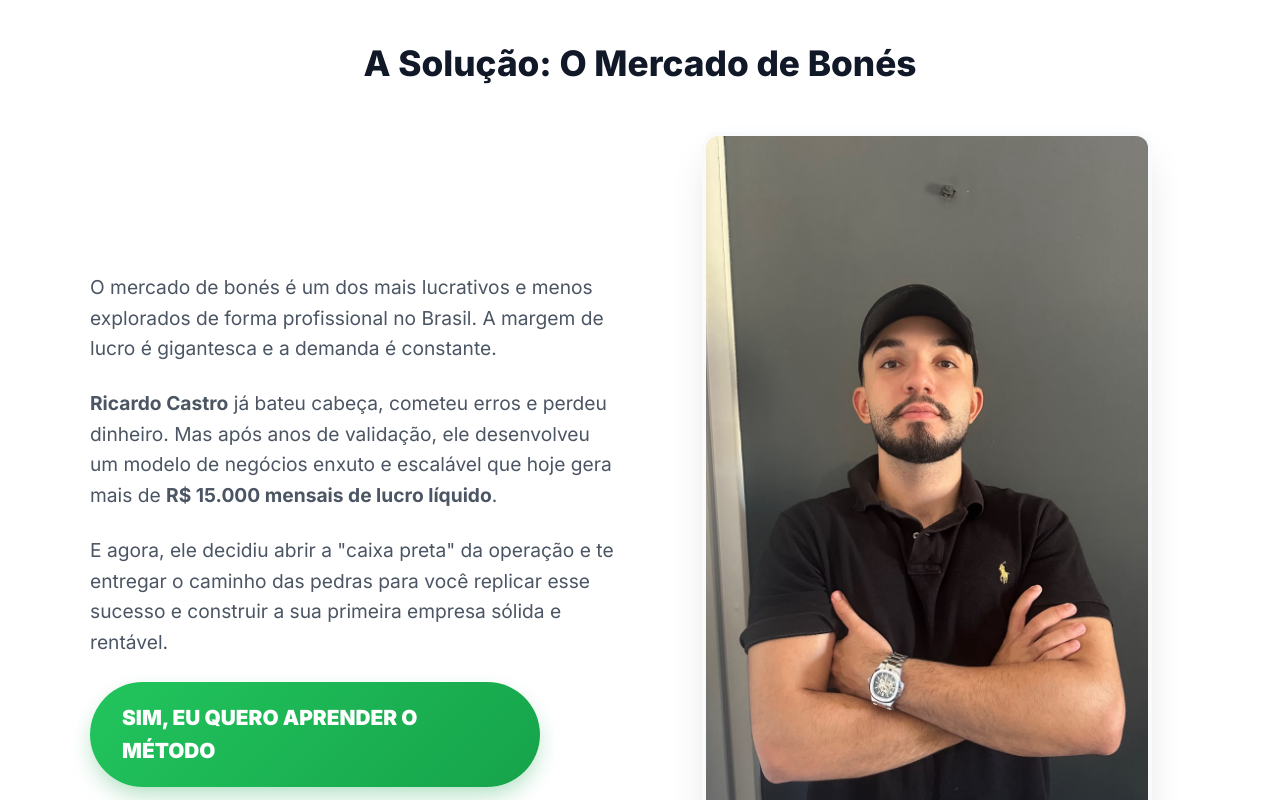
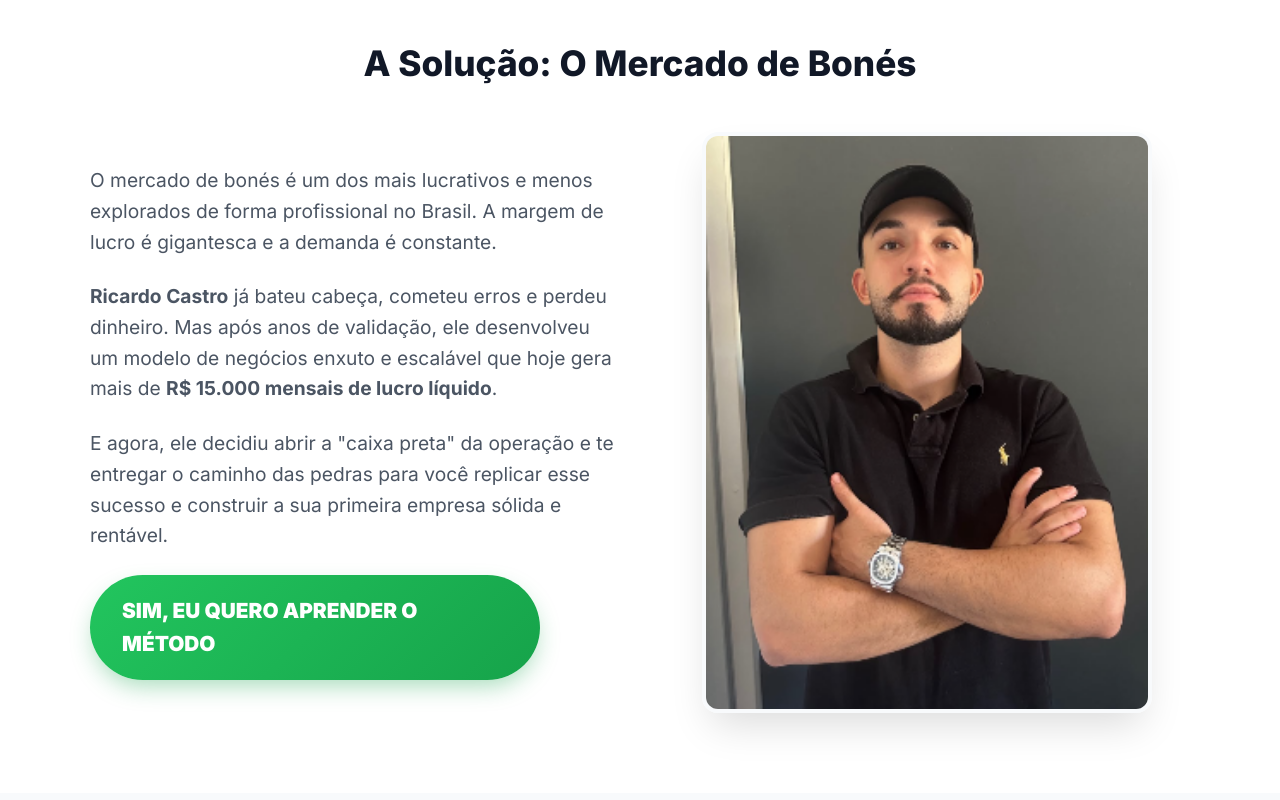
Before and after one commit to marlin-stenio-lima/digital, a Next.js app: page /fabrica-de-bones in a window 1280 px wide. Shown: the part 1960-2760 px from the top of the page. Built offline with nearby package versions, Linux system fonts and the light colour scheme; no server answers.

Commit message:
Swap Ricardo biography picture to the second version

```diff
--- a/src/app/fabrica-de-bones/page.tsx
+++ b/src/app/fabrica-de-bones/page.tsx
@@ -135,7 +135,7 @@ export default function FabricaDeBonesLP() {
 
               <div className={styles.solutionImageWrapper}>
                 <Image
-                  src="/images/ricardo.jpeg"
+                  src="/images/ricardo2.png"
                   alt="Ricardo Castro"
                   width={400}
                   height={500}
```
Also changed, not shown: public/images/ricardo2.png (added).
